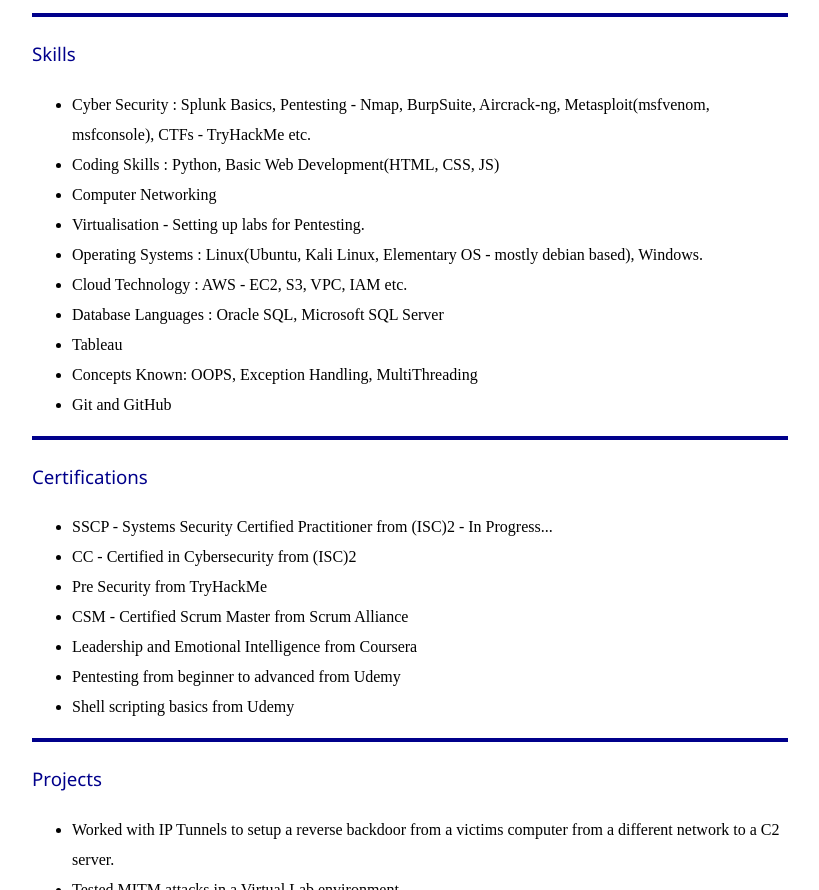
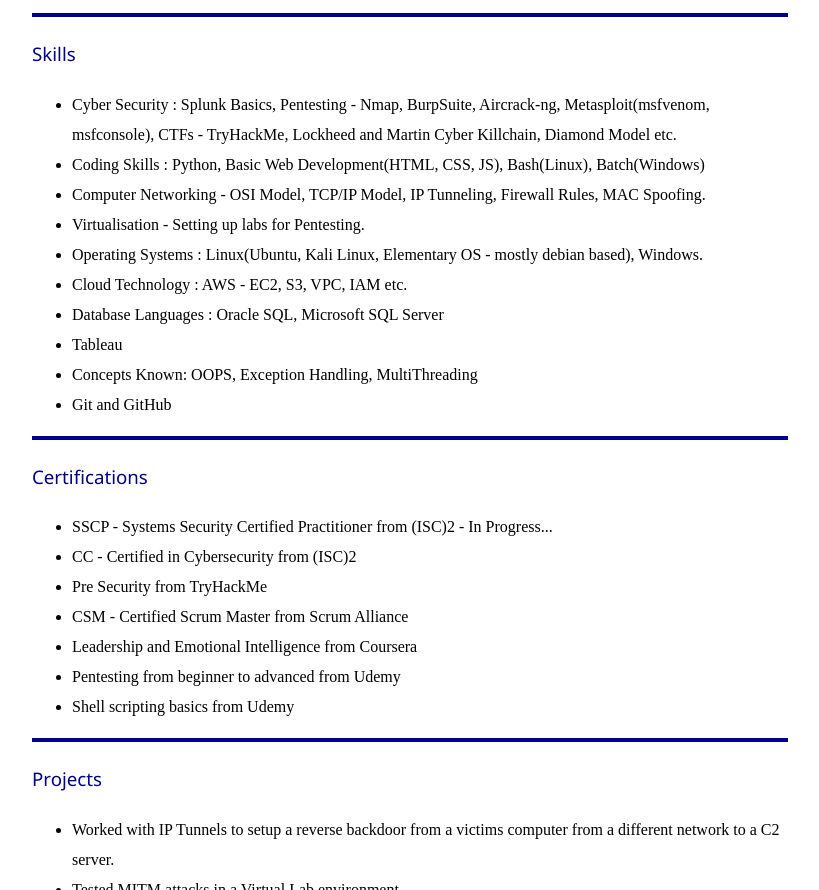
Before and after one commit to BossWaj/cyber-resume, a plain HTML site: page index.html in a window 1280 px wide. Shown: the part 1732-2622 px from the top of the page, without its empty margins (230-1049 px from the left). Drawn offline with Linux system fonts and the light colour scheme.

Commit message:
More additions

```diff
--- a/index.html
+++ b/index.html
@@ -157,9 +157,9 @@
           <h3 id="skills">Skills</h3>
           <p></p>
           <ul>
-			<li>Cyber Security : Splunk Basics, Pentesting - Nmap, BurpSuite, Aircrack-ng, Metasploit(msfvenom, msfconsole), CTFs - TryHackMe etc.</li>
-			<li>Coding Skills : Python, Basic Web Development(HTML, CSS, JS)</li>
-            <li>Computer Networking</li>
+			<li>Cyber Security : Splunk Basics, Pentesting - Nmap, BurpSuite, Aircrack-ng, Metasploit(msfvenom, msfconsole), CTFs - TryHackMe, Lockheed and Martin Cyber Killchain, Diamond Model etc.</li>
+			<li>Coding Skills : Python, Basic Web Development(HTML, CSS, JS), Bash(Linux), Batch(Windows)</li>
+            <li>Computer Networking - OSI Model, TCP/IP Model, IP Tunneling, Firewall Rules, MAC Spoofing.</li>
 			<li>Virtualisation - Setting up labs for Pentesting.</li>
 			<li>Operating Systems : Linux(Ubuntu, Kali Linux, Elementary OS - mostly debian based), Windows.</li>
             <li>Cloud Technology : AWS - EC2, S3, VPC, IAM etc.</li>
```
